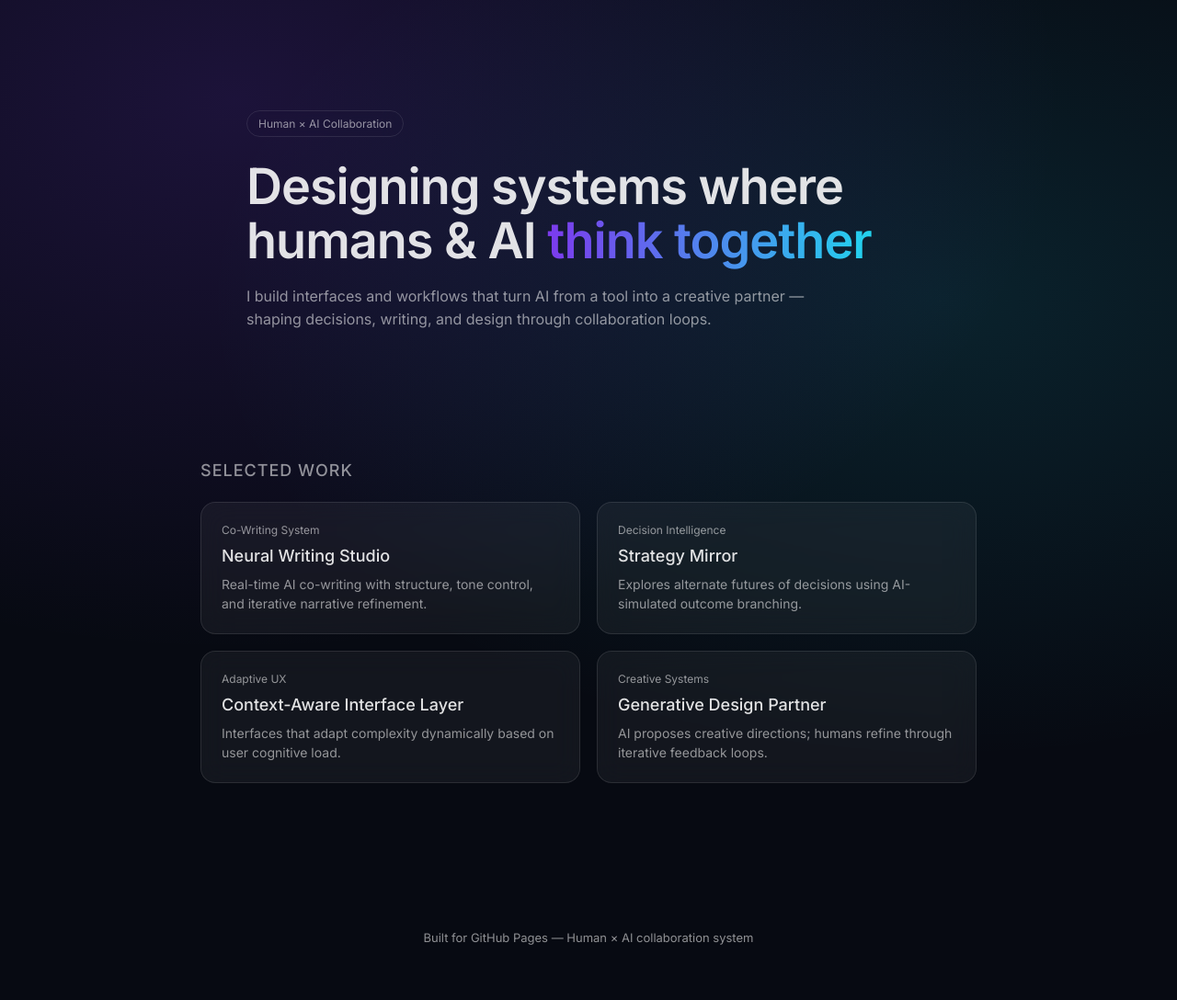
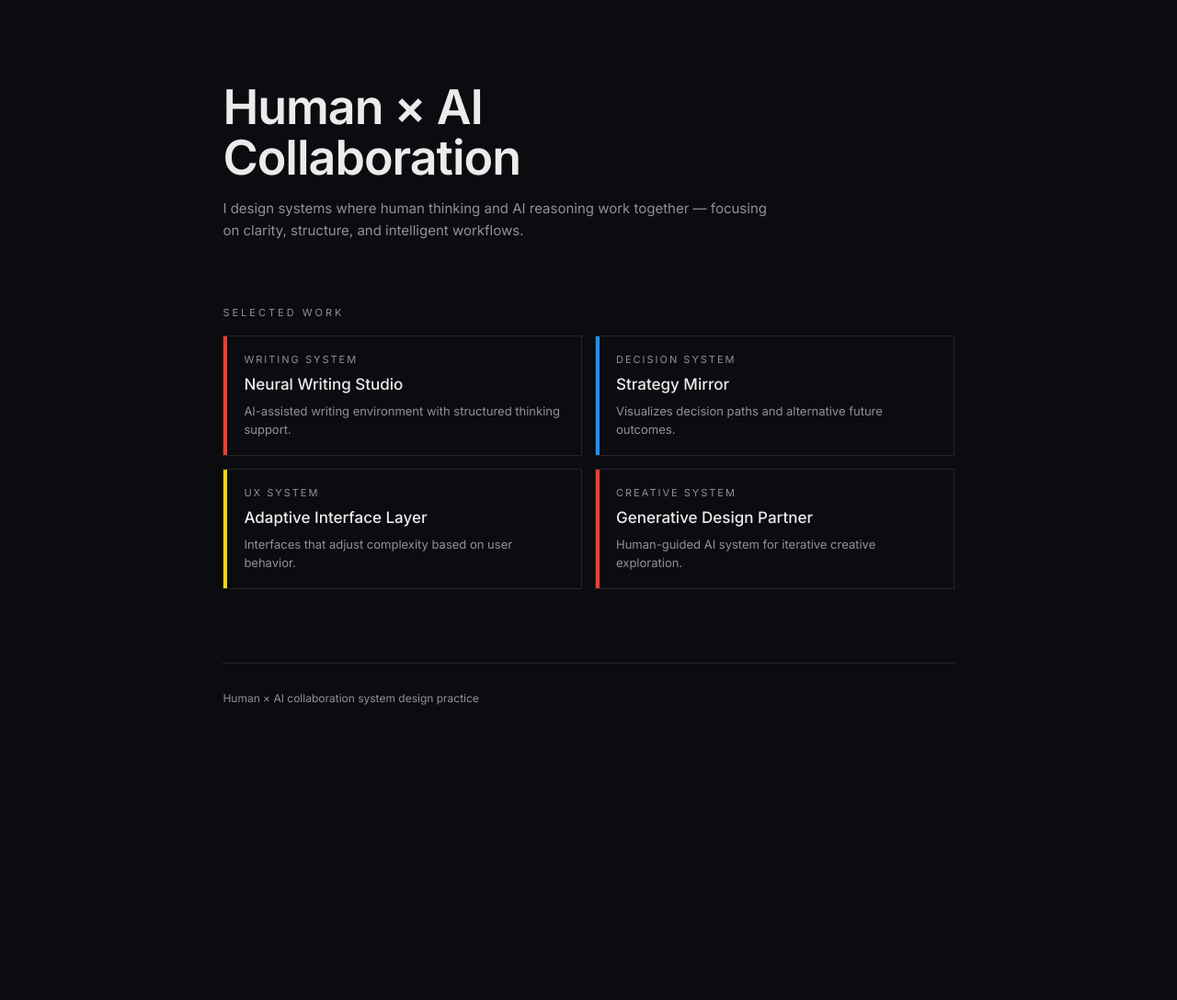
Before and after one commit to fio-la/fio-la.github.io, a plain HTML site: page index.html in a window 1280 px wide. Shown: the whole page at 92% size. After the commit the page ends 857 px from the top, so only its background shows below. Drawn offline with Linux system fonts and the light colour scheme.

Commit message:
try bauhaus

```diff
--- a/index.html
+++ b/index.html
@@ -1,254 +1,200 @@
 <!DOCTYPE html>
 <html lang="en">
-
 <head>
 <meta charset="UTF-8" />
-    <meta name="viewport" content="width=device-width, initial-scale=1.0" />
+<meta name="viewport" content="width=device-width, initial-scale=1.0"/>
 <title>Human × AI Portfolio</title>
 
 <link href="https://fonts.googleapis.com/css2?family=Inter:wght@300;400;500;600&display=swap" rel="stylesheet">
 
 <style>
-        :root {
-            --bg: #070A12;
-            --card: rgba(255, 255, 255, 0.05);
-            --stroke: rgba(255, 255, 255, 0.10);
-            --text: rgba(255, 255, 255, 0.88);
-            --muted: rgba(255, 255, 255, 0.55);
-            --accent: linear-gradient(90deg, #7C3AED, #22D3EE);
+:root{
+  --bg:#0b0c10;
+  --text:rgba(255,255,255,0.92);
+  --muted:rgba(255,255,255,0.55);
+  --stroke:rgba(255,255,255,0.10);
+
+  --red:#ff3b30;
+  --blue:#1e90ff;
+  --yellow:#ffd60a;
 }
 
-        * {
-            margin: 0;
-            padding: 0;
-            box-sizing: border-box;
-            font-family: Inter, sans-serif;
+*{
+  margin:0;
+  padding:0;
+  box-sizing:border-box;
+  font-family:Inter, sans-serif;
 }
 
-        body {
-            background: radial-gradient(900px 600px at 20% 10%, rgba(124, 58, 237, 0.18), transparent),
-                radial-gradient(800px 500px at 80% 30%, rgba(34, 211, 238, 0.12), transparent),
-                var(--bg);
-            color: var(--text);
+body{
+  background:var(--bg);
+  color:var(--text);
+}
+
+/* LAYOUT */
+.container{
+  max-width:1000px;
+  margin:auto;
+  padding:90px 8%;
 }
 
 /* HERO */
-        .hero {
-            padding: 120px 10% 80px;
-            max-width: 1000px;
-            margin: auto;
+.hero{
+  display:flex;
+  flex-direction:column;
+  gap:16px;
+  margin-bottom:70px;
 }
 
-        .badge {
-            display: inline-block;
-            padding: 6px 12px;
-            border: 1px solid var(--stroke);
-            border-radius: 999px;
-            font-size: 12px;
-            color: var(--muted);
-            backdrop-filter: blur(10px);
+h1{
+  font-size:52px;
+  line-height:1.05;
+  letter-spacing:-1px;
+  font-weight:600;
 }
 
-        h1 {
-            margin-top: 24px;
-            font-size: 54px;
-            line-height: 1.1;
-            letter-spacing: -1px;
+.subtitle{
+  max-width:600px;
+  font-size:15px;
+  line-height:1.6;
+  color:var(--muted);
 }
 
-        .gradient {
-            background: var(--accent);
-            -webkit-background-clip: text;
-            -webkit-text-fill-color: transparent;
-        }
-
-        .subtitle {
-            margin-top: 18px;
-            font-size: 16px;
-            color: var(--muted);
-            max-width: 650px;
-            line-height: 1.6;
-        }
-
-        /* SECTION */
-        .section {
-            padding: 60px 10% 100px;
-            max-width: 1100px;
-            margin: auto;
-        }
-
-        .section h2 {
-            font-size: 18px;
-            font-weight: 500;
-            color: var(--muted);
-            margin-bottom: 24px;
-            letter-spacing: 1px;
-            text-transform: uppercase;
+/* SECTION TITLE */
+.section-title{
+  font-size:11px;
+  letter-spacing:3px;
+  color:var(--muted);
+  margin-bottom:18px;
 }
 
 /* GRID */
-        .grid {
-            display: grid;
-            grid-template-columns: repeat(2, 1fr);
-            gap: 18px;
+.grid{
+  display:grid;
+  grid-template-columns:repeat(2,1fr);
+  gap:14px;
 }
 
-        /* CARD (CLICKABLE) */
-        .card {
-            position: relative;
-            padding: 22px;
-            border-radius: 16px;
-            background: var(--card);
-            border: 1px solid var(--stroke);
-            backdrop-filter: blur(14px);
-            cursor: pointer;
-            transition: 0.25s ease;
-            overflow: hidden;
-            text-decoration: none;
-            color: inherit;
-            display: block;
+/* CARD */
+.card{
+  position:relative;
+  padding:18px 18px 18px 22px;
+  border:1px solid var(--stroke);
+  text-decoration:none;
+  color:inherit;
+  transition:0.15s ease;
+  background:transparent;
 }
 
-        .card:hover {
-            transform: translateY(-4px);
-            border-color: rgba(255, 255, 255, 0.22);
-            background: rgba(255, 255, 255, 0.07);
+.card:hover{
+  border-color:rgba(255,255,255,0.25);
+  transform:translateY(-2px);
 }
 
-        .tag {
-            font-size: 12px;
-            color: var(--muted);
+.tag{
+  font-size:11px;
+  color:var(--muted);
+  letter-spacing:2px;
 }
 
-        .card h3 {
-            margin-top: 10px;
-            font-size: 18px;
-            font-weight: 500;
+.card h3{
+  margin-top:10px;
+  font-size:17px;
+  font-weight:500;
 }
 
-        .card p {
-            margin-top: 10px;
-            font-size: 14px;
-            color: var(--muted);
-            line-height: 1.5;
+.card p{
+  margin-top:10px;
+  font-size:13px;
+  color:var(--muted);
+  line-height:1.5;
 }
 
-        /* subtle corner highlight */
-        .card::after {
-            content: "";
-            position: absolute;
-            top: -80px;
-            right: -80px;
-            width: 160px;
-            height: 160px;
-            background: radial-gradient(circle, rgba(124, 58, 237, 0.15), transparent);
-            opacity: 0;
-            transition: 0.3s ease;
+/* LEFT COLOR STRIP (BAUHAUS SIGNATURE) */
+.strip{
+  position:absolute;
+  left:0;
+  top:0;
+  width:4px;
+  height:100%;
 }
 
-        .card:hover::after {
-            opacity: 1;
+.red{background:var(--red);}
+.blue{background:var(--blue);}
+.yellow{background:var(--yellow);}
+
+/* SIMPLE FOOTER */
+footer{
+  margin-top:80px;
+  padding-top:30px;
+  border-top:1px solid var(--stroke);
+  font-size:12px;
+  color:var(--muted);
 }
 
-        /* FOOTER */
-        footer {
-            text-align: center;
-            padding: 60px;
-            color: var(--muted);
-            font-size: 13px;
-        }
-
-        /* REVEAL */
-        .reveal {
-            opacity: 0;
-            transform: translateY(14px);
-            transition: 0.6s ease;
-        }
-
-        .reveal.show {
-            opacity: 1;
-            transform: translateY(0);
-        }
-
-        /* MOBILE */
-        @media (max-width: 900px) {
-            h1 {
-                font-size: 38px;
-            }
-
-            .grid {
-                grid-template-columns: 1fr;
-            }
+/* RESPONSIVE */
+@media(max-width:850px){
+  h1{font-size:38px;}
+  .grid{grid-template-columns:1fr;}
 }
 </style>
 </head>
 
 <body>
 
+<div class="container">
+
+  <!-- HERO -->
   <div class="hero">
-        <div class="badge">Human × AI Collaboration</div>
-
-        <h1>
-            Designing systems where<br>
-            humans & AI <span class="gradient">think together</span>
-        </h1>
-
+    <h1>Human × AI<br>Collaboration</h1>
     <p class="subtitle">
-            I build interfaces and workflows that turn AI from a tool into a creative partner —
-            shaping decisions, writing, and design through collaboration loops.
+      I design systems where human thinking and AI reasoning work together —
+      focusing on clarity, structure, and intelligent workflows.
     </p>
   </div>
 
-    <div class="section">
-        <h2>Selected Work</h2>
+  <!-- WORK -->
+  <div>
+    <div class="section-title">SELECTED WORK</div>
 
     <div class="grid">
 
-            <a class="card reveal" href="project1.html">
-                <div class="tag">Co-Writing System</div>
+      <a class="card" href="project1.html">
+        <div class="strip red"></div>
+        <div class="tag">WRITING SYSTEM</div>
         <h3>Neural Writing Studio</h3>
-                <p>Real-time AI co-writing with structure, tone control, and iterative narrative refinement.</p>
+        <p>AI-assisted writing environment with structured thinking support.</p>
       </a>
 
-            <a class="card reveal" href="project2.html">
-                <div class="tag">Decision Intelligence</div>
+      <a class="card" href="project2.html">
+        <div class="strip blue"></div>
+        <div class="tag">DECISION SYSTEM</div>
         <h3>Strategy Mirror</h3>
-                <p>Explores alternate futures of decisions using AI-simulated outcome branching.</p>
+        <p>Visualizes decision paths and alternative future outcomes.</p>
       </a>
 
-            <a class="card reveal" href="project3.html">
-                <div class="tag">Adaptive UX</div>
-                <h3>Context-Aware Interface Layer</h3>
-                <p>Interfaces that adapt complexity dynamically based on user cognitive load.</p>
+      <a class="card" href="project3.html">
+        <div class="strip yellow"></div>
+        <div class="tag">UX SYSTEM</div>
+        <h3>Adaptive Interface Layer</h3>
+        <p>Interfaces that adjust complexity based on user behavior.</p>
       </a>
 
-            <a class="card reveal" href="project4.html">
-                <div class="tag">Creative Systems</div>
+      <a class="card" href="project4.html">
+        <div class="strip red"></div>
+        <div class="tag">CREATIVE SYSTEM</div>
         <h3>Generative Design Partner</h3>
-                <p>AI proposes creative directions; humans refine through iterative feedback loops.</p>
+        <p>Human-guided AI system for iterative creative exploration.</p>
       </a>
 
     </div>
   </div>
 
   <footer>
-        Built for GitHub Pages — Human × AI collaboration system
+    Human × AI collaboration system design practice
   </footer>
 
-    <script>
-        const items = document.querySelectorAll('.reveal');
-
-        const observer = new IntersectionObserver(entries => {
-            entries.forEach(entry => {
-                if (entry.isIntersecting) {
-                    entry.target.classList.add('show');
-                }
-            });
-        }, { threshold: 0.12 });
-
-        items.forEach(el => observer.observe(el));
-    </script>
+</div>
 
 </body>
-
 </html>
```
Lines whose indentation alone changed are shown as unchanged.
